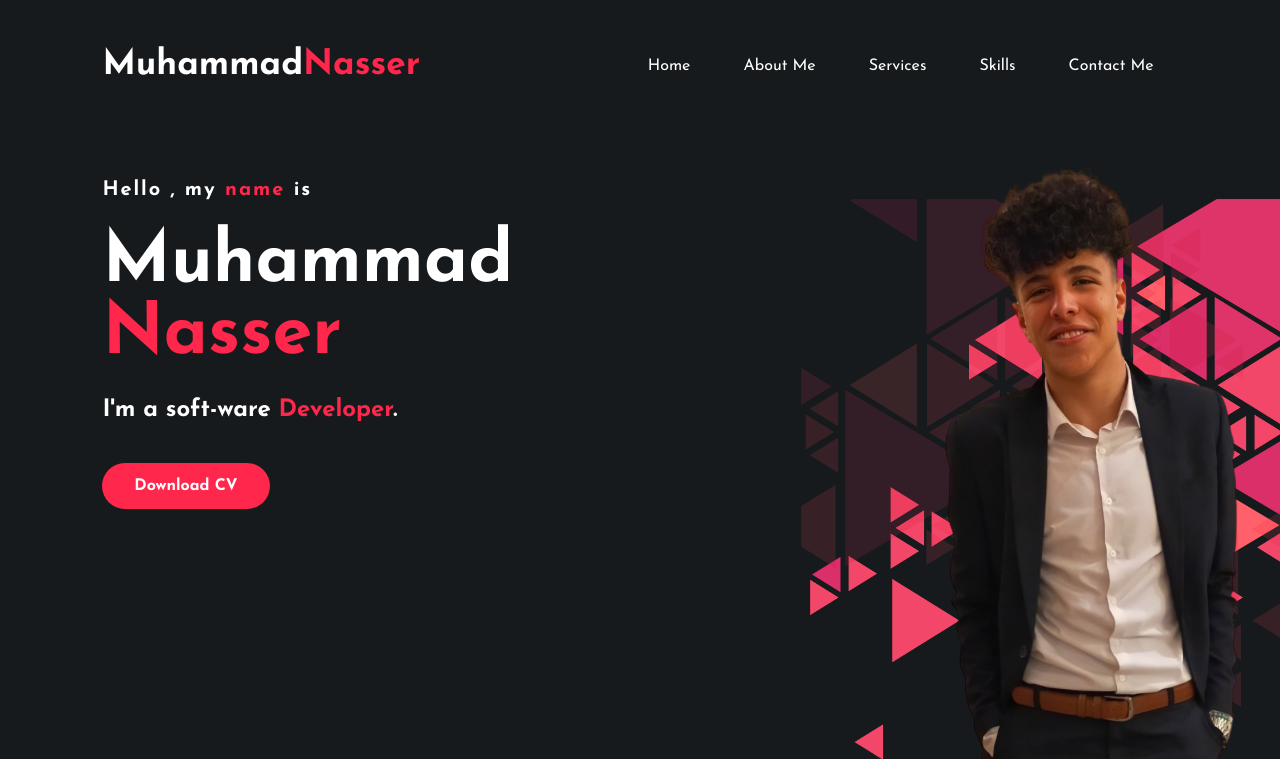
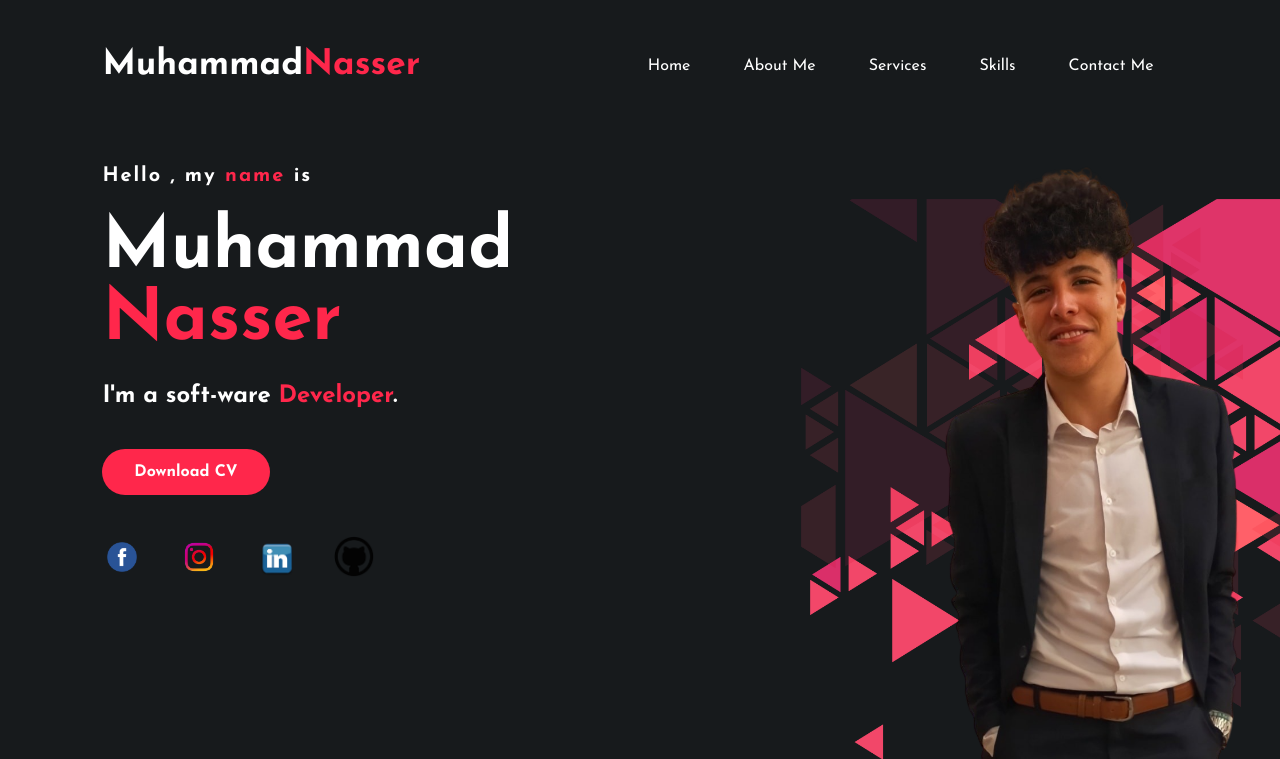
Before and after one commit to munasserr/muhammadnasserr, a plain HTML site: page index.html in a window 1280 px wide. Shown: the top 759 px of the page. Drawn offline with Linux system fonts and the light colour scheme; a web font is replaced by a local one.

Commit message:
Update index.html

```diff
--- a/index.html
+++ b/index.html
@@ -32,10 +32,10 @@
                 <a href="#" class="btn">Download CV</a>
 
                 <div class="social">
-                    <a href="https://www.facebook.com/m.khrba7/" target="_blank"><img src="imgs/facebook-scalable-vector-graphics-icon-facebook-logo-png-b2bd60751e410d1a8e8c60a1a74d6f99.png" alt=""></a>
-                    <a href="https://www.instagram.com/muhhammadnasser/" target="_blank"><img src="imgs/computer-icons-instagram-logo-sticker-logo-35ad5791fa627be046b9cc7340659bb0.png" alt=""></a>
-                    <a href="#" target="_blank"><img src="imgs/ds.png" alt=""></a>
-                    <a href="https://github.com/munasserr" target="_blank"><img src="imgs/computer-icons-download-github-clip-art-github-icon-f6a1ed148786279bcd1d9dbffc0432e3.png" alt=""></a>
+                    <a href="https://www.facebook.com/m.khrba7/" target="_blank"><img src="facebook-scalable-vector-graphics-icon-facebook-logo-png-b2bd60751e410d1a8e8c60a1a74d6f99.png" alt=""></a>
+                    <a href="https://www.instagram.com/muhhammadnasser/" target="_blank"><img src="computer-icons-instagram-logo-sticker-logo-35ad5791fa627be046b9cc7340659bb0.png" alt=""></a>
+                    <a href="#" target="_blank"><img src="ds.png" alt=""></a>
+                    <a href="https://github.com/munasserr" target="_blank"><img src="computer-icons-download-github-clip-art-github-icon-f6a1ed148786279bcd1d9dbffc0432e3.png" alt=""></a>
                 </div>
 
             </div>
```
